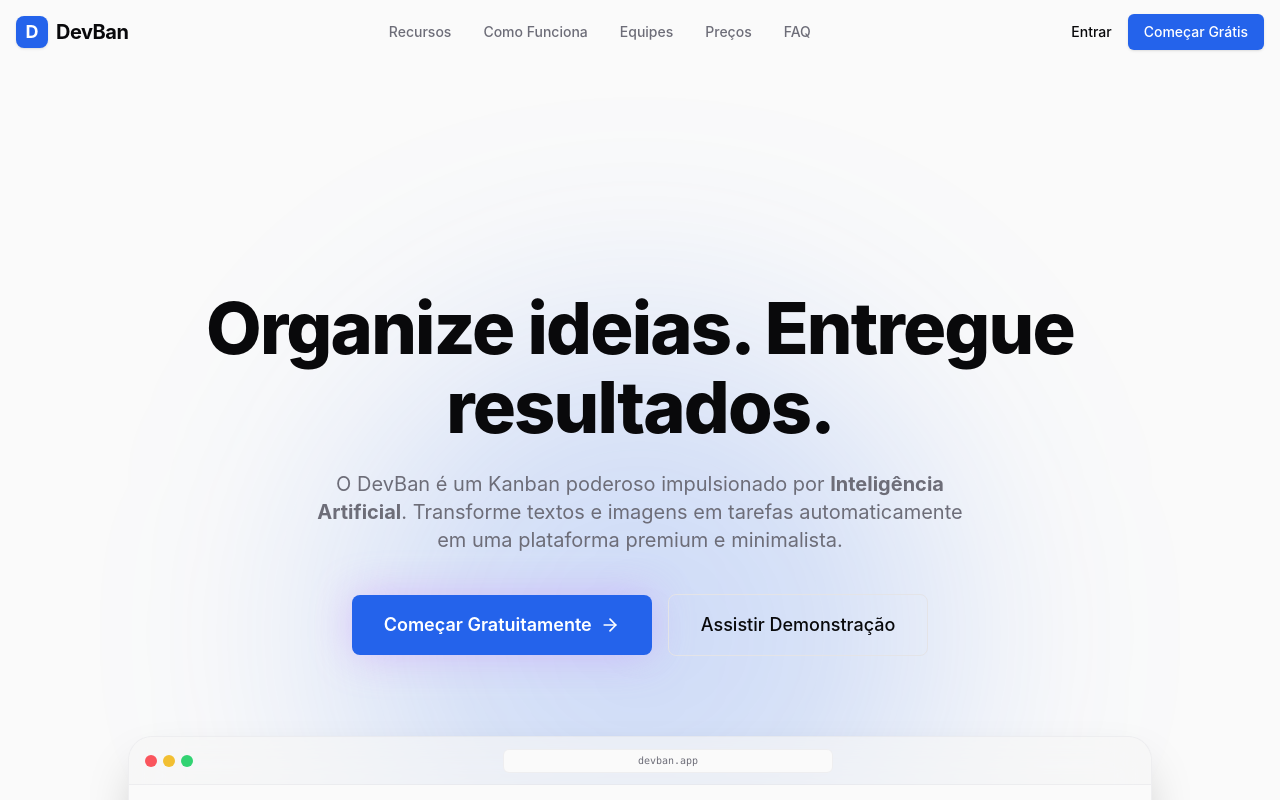
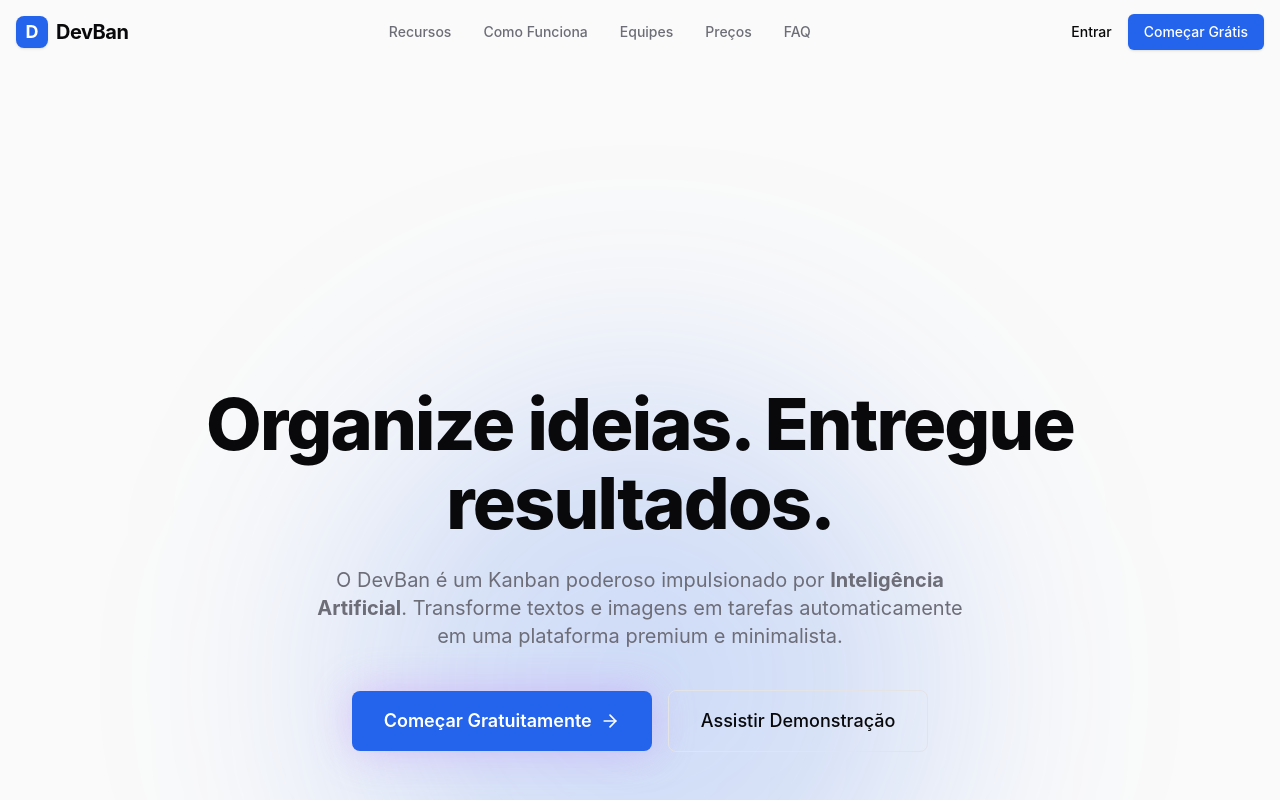
Before and after one commit to 2Kauan/devban, a React (Vite) app: page / in a window 1280 px wide. Shown: the top 800 px of the page. Built offline with nearby package versions, Linux system fonts and the light colour scheme; no server answers.

Commit message:
style: increase Hero top margin to perfectly center the title

```diff
--- a/src/pages/Landing/components/Hero.tsx
+++ b/src/pages/Landing/components/Hero.tsx
@@ -41,7 +41,7 @@ export function Hero() {
           initial={{ opacity: 0, y: 20 }}
           animate={{ opacity: 1, y: 0 }}
           transition={{ duration: 0.5, delay: 0.1 }}
-          className="mt-16 text-5xl md:text-7xl font-extrabold tracking-tight text-foreground max-w-4xl leading-[1.1] mb-6"
+          className="mt-32 md:mt-40 text-5xl md:text-7xl font-extrabold tracking-tight text-foreground max-w-4xl leading-[1.1] mb-6"
         >
           Organize ideias. Entregue resultados.
         </motion.h1>
```
